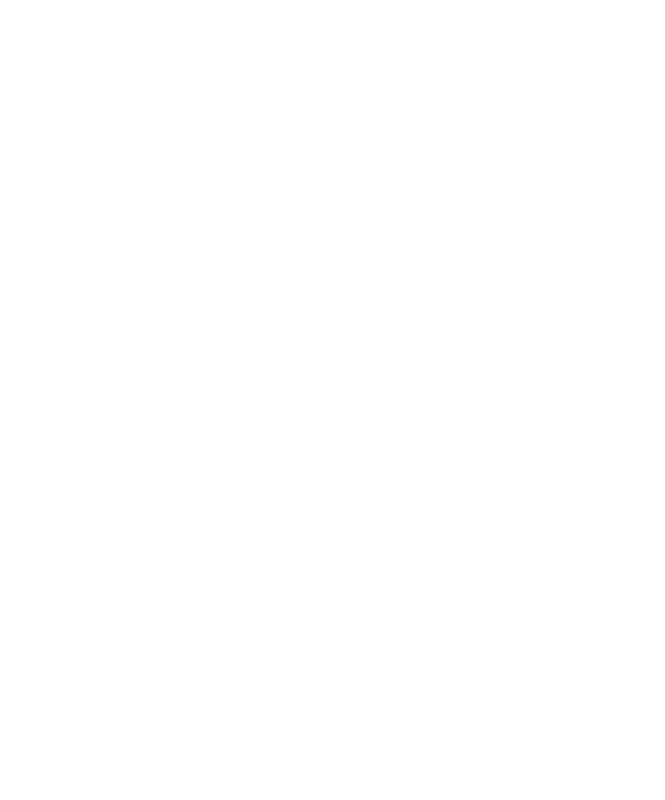
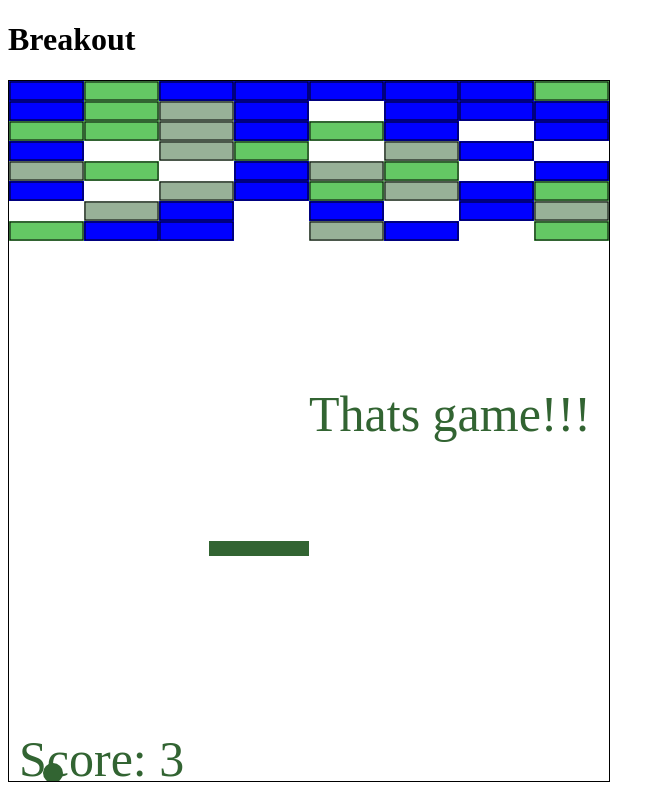
Before and after one commit to Cpalacios5/lab, a plain HTML site: page finalproject/BreakOut/index.html in a window 1280 px wide. Shown: the whole page, without its empty margins (0-665 px from the left). Drawn offline with Linux system fonts and the light colour scheme.

Commit message:
webdevs2

```diff
--- a/finalproject/BreakOut/index.html
+++ b/finalproject/BreakOut/index.html
@@ -3,7 +3,7 @@
 <html>
 	<head>
 		<meta http-equiv="Content-type" content="text/html; charset=utf-8">
-		<title>Breakout
+		<title>Breakout</title>
 		<script type="text/javascript" src="jquery.js"></script>
 		<script>
 			$(function() {
@@ -75,7 +75,7 @@
 				function drawBrick(x,y,type){
 					switch(type){ // if brick is still visible; three colors for three types of bricks
 						case 1:
-							context.fillStyle = 'rgb';
+							context.fillStyle = 'blue';
 							break;
 						case 2:
 							context.fillStyle = 'rgb(100,200,100)';
@@ -113,17 +113,15 @@
 				var ballDeltaY;
 
 				function moveBall(){
-				// First check if we will bump into something
 
-				// If top of the ball touches the top then reverse Y direction
 				if (ballY + ballDeltaY - ballRadius < 0
-					// or if ball collides in Y direction with bricks
+
 					|| collisionYWithBricks()){
 					ballDeltaY = -ballDeltaY;
 					bouncingSound.play();
 				}
 
-				// If the bottom of the ball touches the bottom of the screen then end the game
+
 				if (ballY + ballDeltaY + ballRadius > canvas.height){
 					endGame();
 				}
@@ -132,16 +130,15 @@
 				if ((ballX + ballDeltaX - ballRadius < 0) ||
 					//or right side of ball moves too far right
 				(ballX + ballDeltaX + ballRadius > canvas.width)
-				// or if ball collides in Y direction with bricks
+
 				|| collisionXWithBricks()
 				){
 					ballDeltaX = -ballDeltaX;
 					bouncingSound.play();
 				}
 
-				// if bottom of ball reaches the top of paddle,
 				if (ballY + ballDeltaY + ballRadius >= paddleY){
-					// and it is positioned between the two ends of the paddle (is on top)
+
 					if (ballX + ballDeltaX >= paddleX &&
 						ballX + ballDeltaX <= paddleX + paddleWidth){
 						ballDeltaY = - ballDeltaY;
@@ -155,7 +152,7 @@
 				}
 
 				function explodeBrick(i,j){
-					// First weaken the brick (0 means brick has gone)
+					// First weaken the brick
 					bricks[i][j] --;
 
 					if (bricks[i][j]>0){
@@ -293,7 +290,7 @@
 
 				function endGame(){
 					clearInterval(gameLoop);
-					context.fillText('Thd!!!ats game!!!',canvas.width/2,canvas.height/2);
+					context.fillText('Thats game!!!',canvas.width/2,canvas.height/2);
 				}
 
 				startGame();
```
Also changed, not shown: Cpalacios5.github.io-master/mdl-template-portfolio/index.html (+1 -1 lines).
